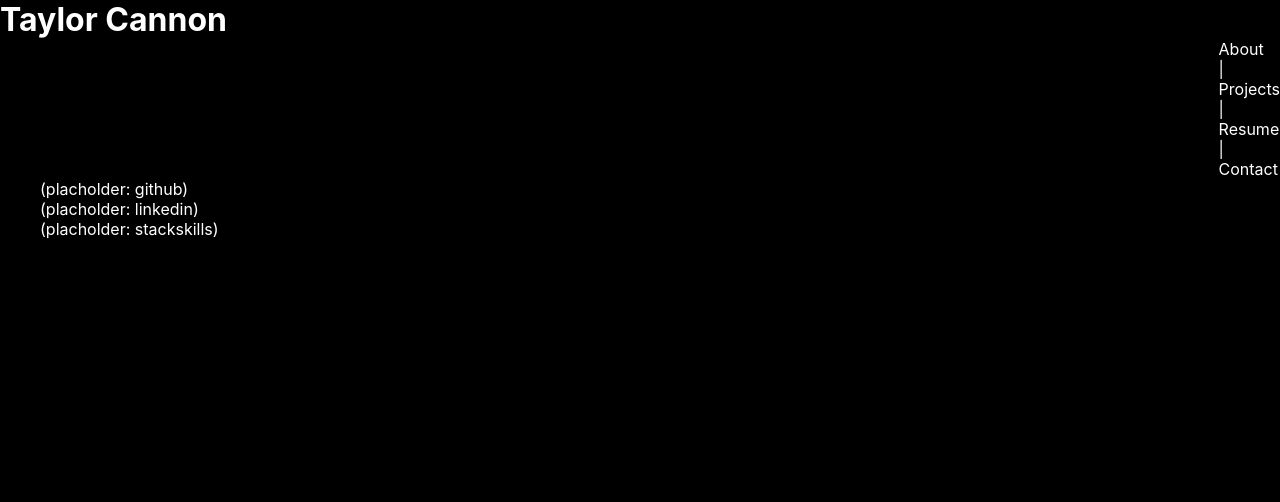
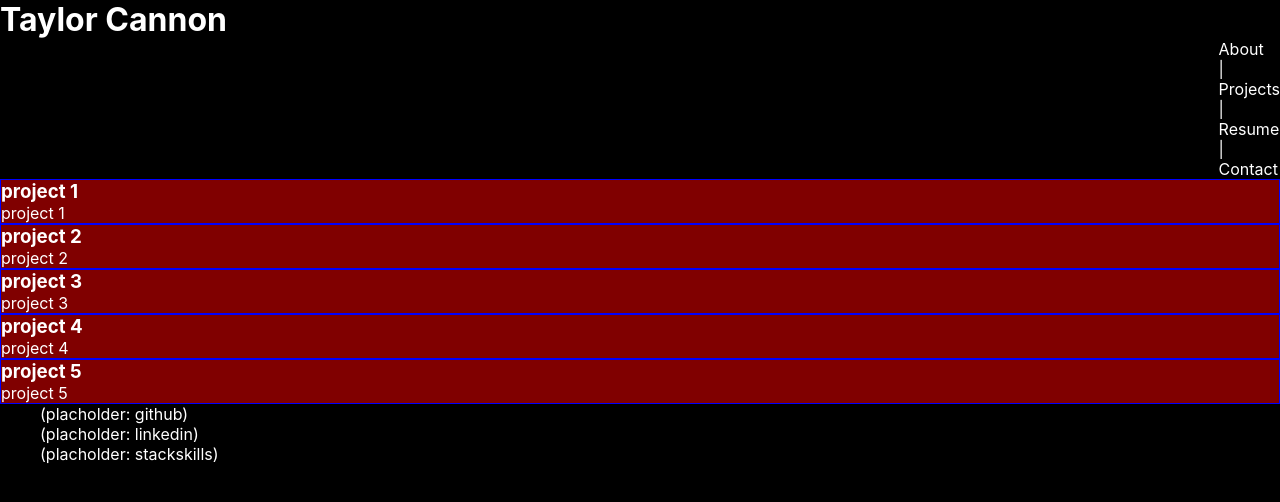
Before and after one commit to tkcannon/react-portfolio, a React (Create React App) app in the folder portfolio/: page / in a window 1280 px wide. Shown: the top 502 px of the page. Built offline with nearby package versions, Linux system fonts and the light colour scheme.

Commit message:
added basic structure of individual project

```diff
--- a/portfolio/src/App.css
+++ b/portfolio/src/App.css
@@ -9,10 +9,20 @@ body {
 
 nav {
   display: flex;
-  justify-content: end;
+  justify-content: flex-end;
 }
 
 header ul,
 footer ul {
   list-style: none;
 }
+
+.project-section {
+  display: flex;
+  flex-direction: column;
+}
+
+.project {
+  background-color: maroon;
+  border: blue solid 1px;
+}
--- a/portfolio/src/App.js
+++ b/portfolio/src/App.js
@@ -1,6 +1,7 @@
 import React from 'react';
 import Header from './components/Header';
 import Footer from './components/Footer';
+import Projects from './pages/Projects';
 import './App.css';
 
 function App() {
@@ -10,7 +11,7 @@ function App() {
     <div className="App">
       <Header />
       <main>
-
+        <Projects></Projects>
       </main>
       <Footer />
     </div>
--- a/portfolio/src/components/Project/index.js
+++ b/portfolio/src/components/Project/index.js
@@ -0,0 +1,17 @@
+import React from "react";
+
+function Project({ project }) {
+
+
+
+  return (
+    <>
+      <div className="project">
+        <h3>{project.title}</h3>
+        <p>{project.description}</p>
+      </div>
+    </>
+  );
+}
+
+export default Project;
--- a/portfolio/src/pages/Projects/index.js
+++ b/portfolio/src/pages/Projects/index.js
@@ -1,9 +1,39 @@
-import React from "react";
+import React, { useState } from "react";
+import Project from '../../components/Project';
 
 function Projects() {
-  <section>
+  const [projects] = useState([
+    {
+      title: 'project 1',
+      description: 'project 1'
+    },
+    {
+      title: 'project 2',
+      description: 'project 2'
+    },
+    {
+      title: 'project 3',
+      description: 'project 3'
+    },
+    {
+      title: 'project 4',
+      description: 'project 4'
+    },
+    {
+      title: 'project 5',
+      description: 'project 5'
+    }
+  ], []);
 
-  </section>
+  return (
+    <section className="project-section">
+      <Project project={projects[0]}></Project>
+      <Project project={projects[1]}></Project>
+      <Project project={projects[2]}></Project>
+      <Project project={projects[3]}></Project>
+      <Project project={projects[4]}></Project>
+    </section >
+  )
 }
 
 export default Projects;
```
